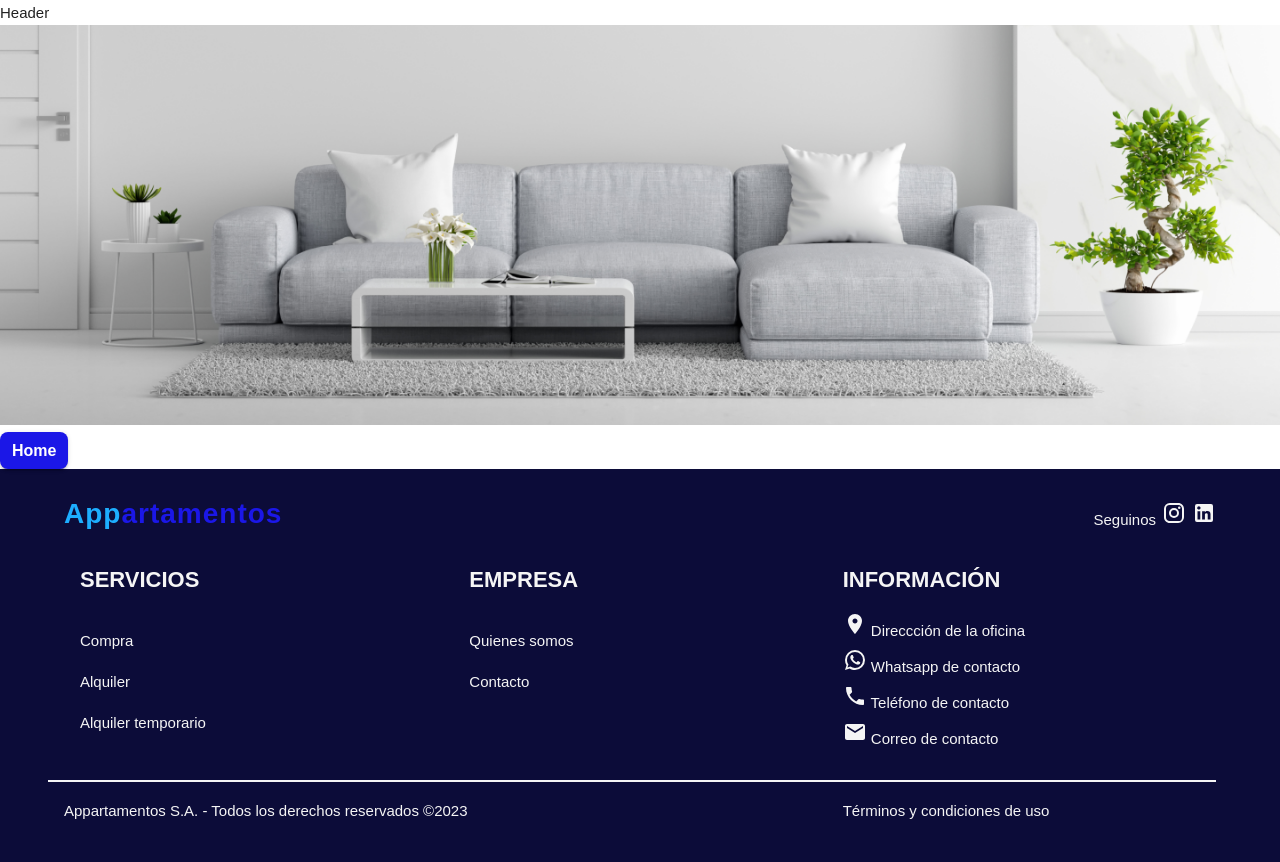
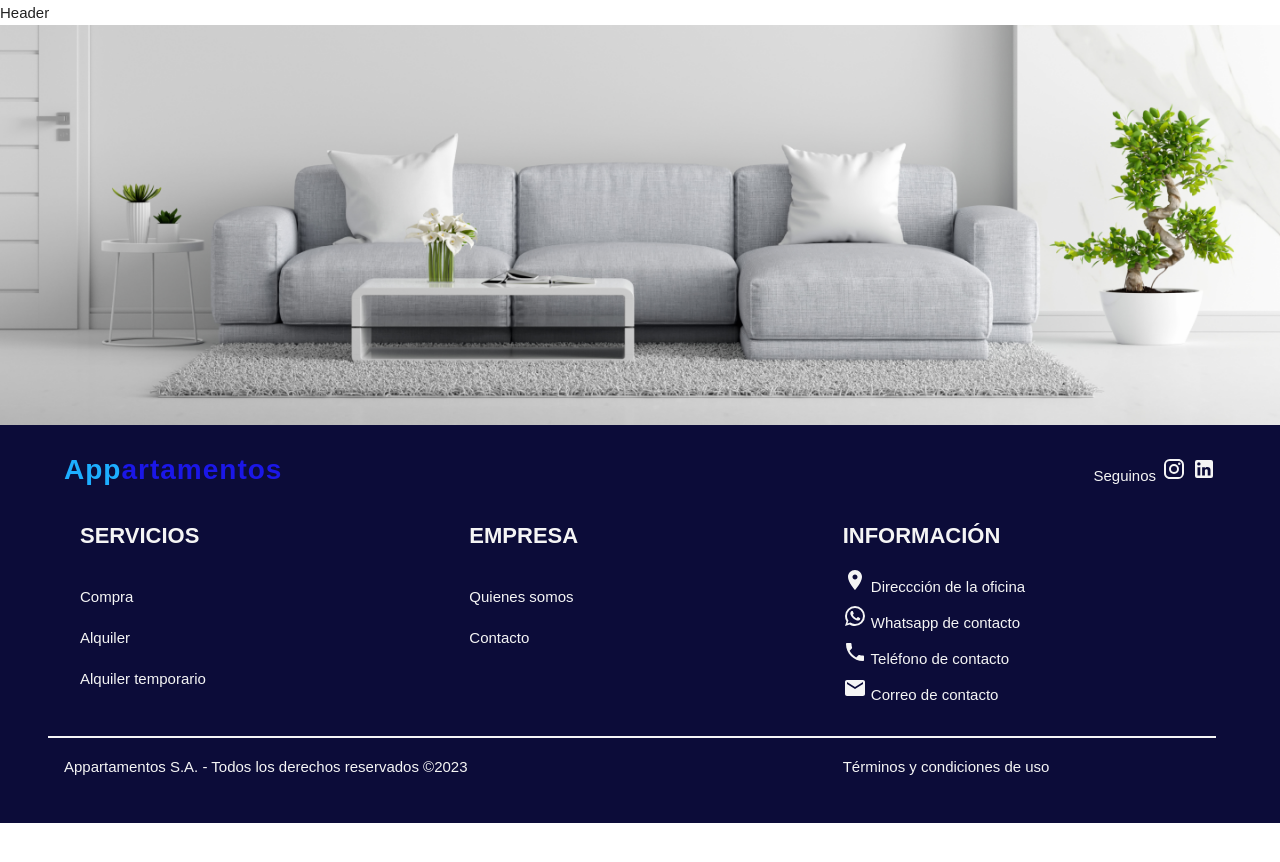
Before and after one commit to No-Country/c12-25-t-node-react, a React (Vite) app in the folder client/: page /#/ in a window 1280 px wide. Shown: the top 862 px of the page. After the commit the page ends 823 px from the top, so only its background shows below. Built offline with nearby package versions, Linux system fonts and the light colour scheme.

Commit message:
feat/-terms-and-conditions:  ajusto la heroImage para que se pueda utilizar como banner en todas las webs

```diff
--- a/client/src/components/atom/heroImage/HeroImage.styles.css
+++ /dev/null
@@ -1,5 +0,0 @@
-.heroImage{
-    width: 100%;
-    height: 50vh;
-    object-fit: cover;
-}
--- a/client/src/components/atom/heroImage/HeroImage.tsx
+++ b/client/src/components/atom/heroImage/HeroImage.tsx
@@ -1,17 +1,18 @@
 import { Grid } from '@mui/material'
-import heroImage from '../../../assets/heroImage.png'
-import './HeroImage.styles.css'
 
-const HeroImage = () => {
+type HeroImageProps = {
+    imgSrc: string | undefined
+    imgHeight?: string
+}
+
+const HeroImage: React.FC<HeroImageProps> = ({ imgSrc, imgHeight }) => {
     return (
-        <Grid container>
-            <Grid item xs={ 12 }>
-                <img
-                    className="heroImage"
-                    src={ heroImage }
-                    alt="Imagen de sala de estar"
-                />
-            </Grid>
+        <Grid sx={ {
+            height: `${ imgHeight ? imgHeight : '50vh' }`,
+            backgroundImage: `url(${imgSrc})`,
+            backgroundSize: 'cover',
+            backgroundPosition: 'center'
+        } }>
         </Grid>
     )
 }
--- a/client/src/pages/Home.tsx
+++ b/client/src/pages/Home.tsx
@@ -1,5 +1,6 @@
 import PrimaryButton from "../components/atom/PrimaryButton"
-import HeroImage from "../components/atom/heroImage/HeroImage.tsx";
+import HeroImage from '../components/atom/heroImage/HeroImage.tsx'
+import heroImageBanner from '../assets/heroImage.png'
 
 
 type HomeProps = {
@@ -13,8 +14,7 @@ type HomeProps = {
 const Home: React.FC<HomeProps> = () => {
   return (
     <main>
-      <HeroImage/>
-      <PrimaryButton text="Home" />
+      <HeroImage imgSrc={heroImageBanner} />
     </main>
   )
 }
--- a/client/src/pages/TerrmsConditions.tsx
+++ b/client/src/pages/TerrmsConditions.tsx
@@ -1,3 +1,6 @@
+import HeroImage from '../components/atom/heroImage/HeroImage'
+import termsAndConditionBanner from '../assets/terms-condition-banner.png'
+
 type TermsConditionsProps = {
   /* aca van las props, ej:
   title: string
@@ -8,7 +11,12 @@ type TermsConditionsProps = {
 
 const TermsConditions: React.FC<TermsConditionsProps> = () => {
   return (
-    <main>Terms and Conditions</main>
+    <main>
+      <HeroImage
+        imgSrc={ termsAndConditionBanner }
+        imgHeight="23vh"
+      />
+    </main>
   )
 }
 
```
Also changed, not shown: client/src/assets/terms-condition-banner.png (added).
